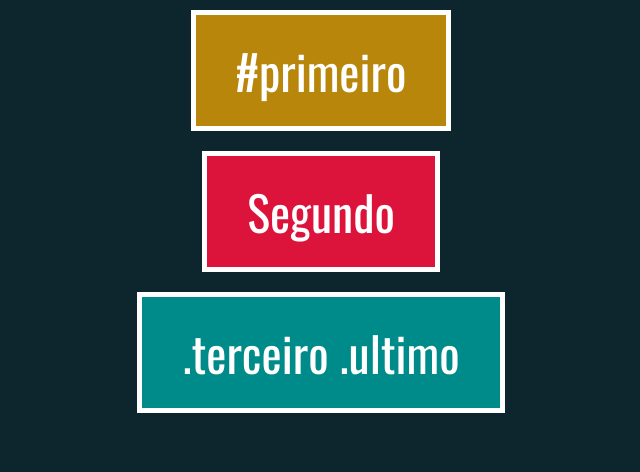
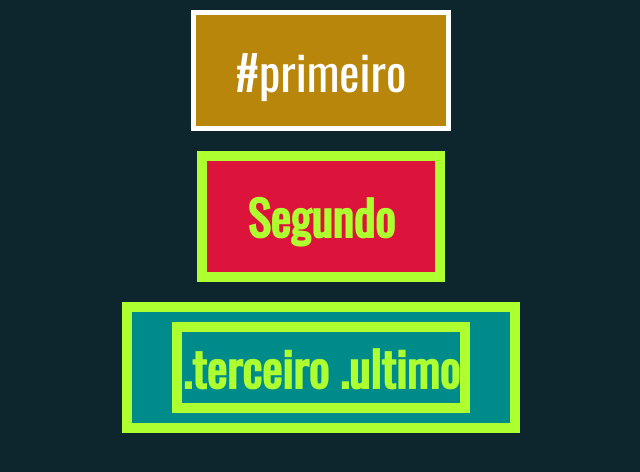
Before and after one commit to ricardomazoni/web_moderno, a plain HTML site: page dom/selecionandoElementos2.html in a window 1280 px wide. Shown: the whole page, without its empty margins (319-959 px from the left). Drawn offline with Linux system fonts and the light colour scheme.

Commit message:
Iniciando Estudos no Dom

```diff
--- a/dom/selecionandoElementos2.html
+++ b/dom/selecionandoElementos2.html
@@ -10,7 +10,39 @@
     <div>Segundo</div>
     <div class="terceiro ultimo"><span wb-attrib>.terceiro .ultimo</span></div>
     <script>
-        // ...
+        /**
+            querySelector -> é preciso especificar qdo for id # ou . classe
+        */
+        document.querySelector('#primeiro').classList.add('destaque')
+
+        /** usando o querySelectorAll para passar o elemento css para todas as tag's
+            no Dom da pagina retorna um nodeList, porem ha somente forEach,
+             outras funcoes como map e reduce nao estao presentes
+        */
+
+
+        const selecionar = seletor =>
+            document.querySelectorAll(seletor).forEach(e => e.classList.add('destaque'))
+
+        selecionar('div')
+
+        const desSelecionar = seletor =>
+            document.querySelectorAll(seletor).forEach(e => e.classList.remove('destaque'))
+
+        desSelecionar('*')
+
+        selecionar('.terceiro.ultimo')
+        selecionar('#primeiro')
+        selecionar('div')
+        desSelecionar('*')
+
+        /**passando o pseudo da class
+            Nesse caso não selecionara o primeiro e sim
+            somente os demais
+            negação em cima do seletor
+        */
+        selecionar(':not(#primeiro)')
+
     </script>
 </body>
 </html>
```
Also changed, not shown: dom/selecionandoElementos1.html (+18 -1 lines).
